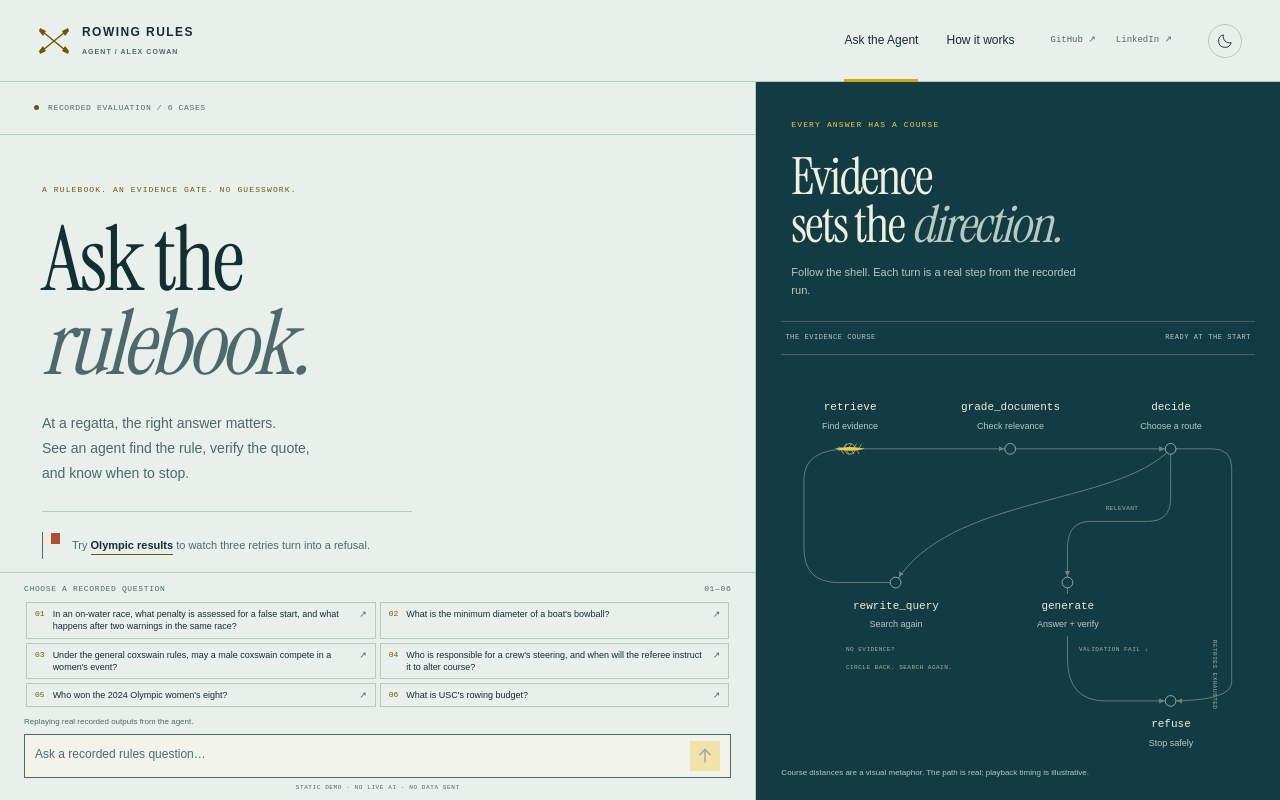
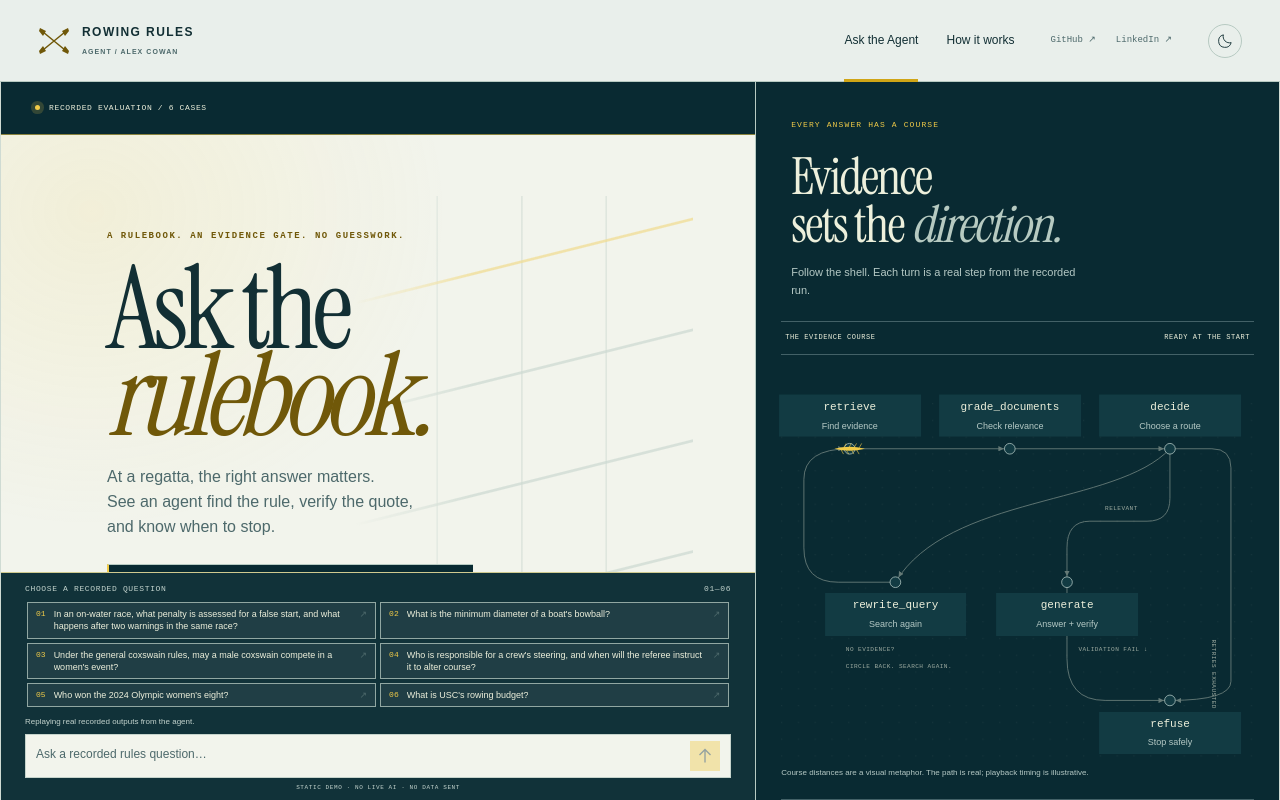
Before and after one commit to alexandrajcowan275/rowing-rules-agent, a Next.js app in the folder site/: page / in a window 1280 px wide. Built offline with nearby package versions, Linux system fonts and the light colour scheme.

Commit message:
Strengthen the Rowing Rules demo design (#2)
* Add a visible editorial design pass

* Load the new design layer

```diff
--- /dev/null
+++ b/site/app/final-pass.css
@@ -0,0 +1,103 @@
+/* Editorial race-control treatment for the evidence-first demo. */
+.chat-app {
+  background: var(--panel);
+  border-inline: 1px solid color-mix(in srgb, var(--line) 58%, transparent);
+}
+.chat-panel {
+  background:
+    radial-gradient(ellipse at 12% 18%, color-mix(in srgb, var(--signal) 12%, transparent), transparent 38%),
+    var(--panel);
+}
+.chat-panel-top {
+  background: var(--water-deep);
+  color: var(--water-text);
+  border-bottom: 1px solid color-mix(in srgb, var(--signal) 55%, var(--water-deep));
+}
+.chat-panel-top .status-dot { background: var(--signal); box-shadow: 0 0 0 4px color-mix(in srgb, var(--signal) 18%, transparent); }
+.chat-panel-top .text-button { color: var(--signal); }
+.message-thread { position: relative; }
+.chat-welcome {
+  min-height: 100%;
+  position: relative;
+  isolation: isolate;
+  display: flex;
+  flex-direction: column;
+  justify-content: center;
+  padding: clamp(34px, 5vw, 82px);
+}
+.chat-welcome::before {
+  content: "";
+  position: absolute;
+  z-index: -1;
+  inset: 6% 0 4% 48%;
+  opacity: .62;
+  background:
+    linear-gradient(166deg, transparent 0 19%, color-mix(in srgb, var(--signal) 65%, transparent) 19.2% 19.5%, transparent 19.7% 39%, color-mix(in srgb, var(--line) 75%, transparent) 39.2% 39.5%, transparent 39.7% 59%, color-mix(in srgb, var(--line) 75%, transparent) 59.2% 59.5%, transparent 59.7% 79%, color-mix(in srgb, var(--line) 75%, transparent) 79.2% 79.5%, transparent 79.7%),
+    linear-gradient(90deg, transparent 0 24%, color-mix(in srgb, var(--line) 52%, transparent) 24.2% 24.5%, transparent 24.7% 49%, color-mix(in srgb, var(--line) 52%, transparent) 49.2% 49.5%, transparent 49.7% 74%, color-mix(in srgb, var(--line) 52%, transparent) 74.2% 74.5%, transparent 74.7%);
+  mask-image: linear-gradient(90deg, transparent, #000 35%, #000);
+}
+.chat-welcome > .eyebrow {
+  color: var(--accent-ink);
+  font-size: 9px;
+  font-weight: 700;
+  letter-spacing: .17em;
+}
+.chat-welcome h1 {
+  max-width: 720px;
+  font-size: clamp(86px, 9vw, 138px);
+  line-height: .76;
+  letter-spacing: -.055em;
+}
+.chat-welcome h1 em { color: var(--accent-ink); font-style: italic; }
+.chat-welcome > p:not(.eyebrow) {
+  max-width: 470px;
+  font-size: clamp(15px, 1.25vw, 19px);
+  line-height: 1.55;
+}
+.welcome-note {
+  width: fit-content;
+  max-width: 470px;
+  padding: 15px 18px;
+  border-left: 2px solid var(--signal);
+  background: var(--water-deep);
+  color: var(--water-text);
+}
+.welcome-note .olympic-replay { color: var(--signal); border-color: var(--signal); }
+.chat-course {
+  background: var(--water-deep);
+  color: var(--water-text);
+}
+.chat-course .course-intro h2 { color: var(--water-text); }
+.course-map .map-heading { color: var(--water-text); }
+.composer {
+  background: color-mix(in srgb, var(--water-deep) 96%, transparent);
+  color: var(--water-text);
+  border-top: 1px solid color-mix(in srgb, var(--signal) 42%, var(--line));
+}
+.composer .suggestion-heading,
+.composer .custom-hint,
+.composer .composer-foot { color: #c4d4ce; }
+.suggestions > button {
+  border: 1px solid color-mix(in srgb, var(--line) 75%, transparent);
+  background: color-mix(in srgb, var(--panel) 10%, var(--water-deep));
+  color: var(--water-text);
+  transition: border-color .18s ease, background .18s ease, transform .18s ease;
+}
+.suggestions > button:hover {
+  transform: translateY(-2px);
+  border-color: var(--signal);
+  background: color-mix(in srgb, var(--signal) 12%, var(--water-deep));
+}
+.suggestions > button .chip-number { color: var(--signal); }
+.input-bar { border-color: color-mix(in srgb, var(--line) 76%, transparent); }
+.input-bar textarea { color: var(--water-text); }
+.input-bar button { background: var(--signal); color: #092a32; }
+.answer-kicker { border-bottom: 1px solid var(--line); padding-bottom: 12px; }
+.evaluation-badge { font-size: 9px; font-weight: 650; }
+@media (max-width: 780px) {
+  .chat-welcome { min-height: 430px; padding: 42px 24px 30px; }
+  .chat-welcome::before { inset: 12% 0 4% 38%; }
+  .chat-welcome h1 { font-size: clamp(74px, 17vw, 112px); }
+  .chat-welcome > p:not(.eyebrow) { font-size: 14px; }
+  .welcome-note { padding: 13px 15px; }
+}
--- a/site/app/layout.tsx
+++ b/site/app/layout.tsx
@@ -1,5 +1,6 @@
 import type { Metadata } from "next";
 import "./globals.css";
+import "./final-pass.css";
 import "@fontsource/instrument-serif/latin-400.css";
 import "@fontsource/instrument-serif/latin-400-italic.css";
 import "@fontsource-variable/geist";
```
